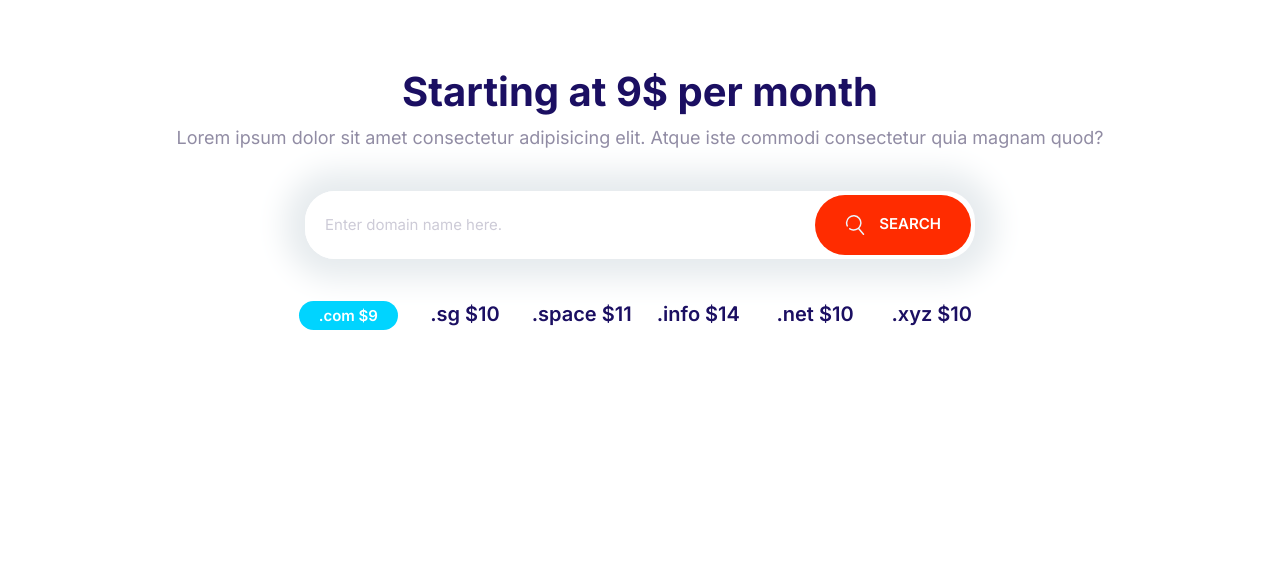
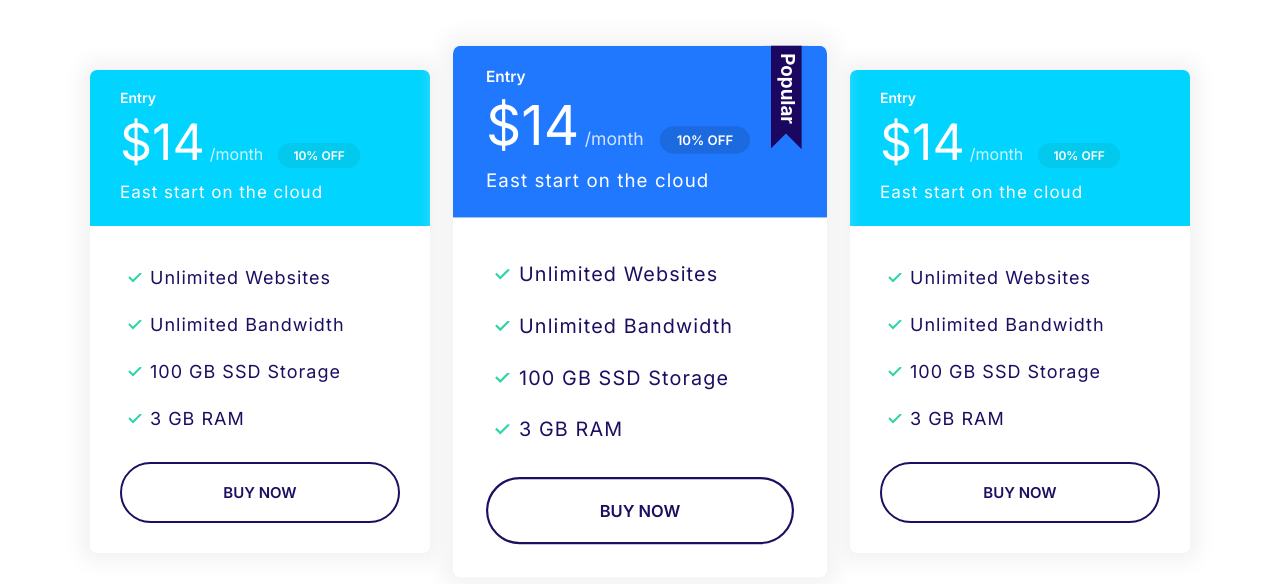
Before and after one commit to AbbasRazaPakistan/Moshify, a plain HTML site: page index.html in a window 1280 px wide. Drawn offline with Linux system fonts and the light colour scheme.

Commit message:
Plans Block created.

```diff
--- a/css/style.css
+++ b/css/style.css
@@ -271,7 +271,13 @@ a {
 .card--secondary .badge--secondary {
   background-color: #03caec;
 }
+.card--primary .badge--primary {
+  background-color: #1c6ae0;
+}
 /* Plans */
+.plan {
+  transition: transform 0.2s ease-out;
+}
 .plan__name {
   color: #fff;
   margin: 0;
@@ -297,6 +303,9 @@ a {
   margin-bottom: 2rem;
   letter-spacing: 1px;
 }
+.plan--popular {
+  transform: scale(1.1);
+}
 .plan--popular .card__header {
   position: relative;
 }
@@ -305,8 +314,14 @@ a {
   width: 40px;
   display: inline-block;
   position: absolute;
-  top: -5px;
+  top: -6px;
   right: 5%;
+}
+.plan:hover {
+  transform: scale(1.05);
+}
+.plan--popular:hover {
+  transform: scale(1.15);
 }
 @media screen and (min-width: 1024px) {
   .plan__name {
@@ -379,9 +394,15 @@ a {
 .grid {
   display: grid;
 }
+
 @media screen and (min-width: 768px) {
   .grid--1x2 {
     grid-template-columns: repeat(2, 1fr);
+  }
+}
+@media screen and (min-width: 1024px) {
+  .grid--1x3 {
+    grid-template-columns: repeat(3, 1fr);
   }
 }
 /* Testimonials */
@@ -595,3 +616,11 @@ a {
     grid-template-columns: repeat(auto-fit, minmax(10rem, 1fr));
   }
 }
+/* Plan Block */
+.block-plans .grid {
+  gap: 8rem 4rem;
+}
+.grid .card {
+  max-width: 500px;
+  margin: 0 auto;
+}
--- a/index.html
+++ b/index.html
@@ -14,35 +14,72 @@
     <title>Moshify</title>
   </head>
   <body style="padding: 10px">
-    <section class="block container block-domain">
-      <header class="block__header">
-        <h2 class="block__heading">Starting at 9$ per month</h2>
-        <p>
-          Lorem ipsum dolor sit amet consectetur adipisicing elit. Atque iste
-          commodi consectetur quia magnam quod?
-        </p>
-      </header>
-      <div class="input-group">
-        <input
-          type="text"
-          class="input"
-          placeholder="Enter domain name here."
-        />
-        <button class="btn btn--accent">
-          <svg class="icon icon--white">
-            <use xlink:href="../images/sprite-icon.svg#search"></use>
-          </svg>
-          Search
-        </button>
+    <section class="block container block-plans">
+      <div class="grid grid grid--1x3">
+        <div class="plan">
+          <div class="card card--secondary">
+            <header class="card__header">
+              <!-- <img class="" src="./images/popular.svg" alt="" /> -->
+              <h3 class="plan__name">Entry</h3>
+              <span class="plan__price">$14</span>
+              <span class="plan__billing-cycle">/month</span>
+              <span class="badge badge--secondary badge--small">10% OFF</span>
+              <span class="plan__description">East start on the cloud</span>
+            </header>
+            <div class="card__body">
+              <ul class="list list--tik">
+                <li class="list__item">Unlimited Websites</li>
+                <li class="list__item">Unlimited Bandwidth</li>
+                <li class="list__item">100 GB SSD Storage</li>
+                <li class="list__item">3 GB RAM</li>
+              </ul>
+              <button class="btn btn--outline btn--block">BUY NOW</button>
+            </div>
+          </div>
+        </div>
+        <div class="plan plan--popular">
+          <div class="card card--primary">
+            <header class="card__header">
+              <!-- <img class="" src="./images/popular.svg" alt="" /> -->
+              <h3 class="plan__name">Entry</h3>
+              <span class="plan__price">$14</span>
+              <span class="plan__billing-cycle">/month</span>
+              <span class="badge badge--primary badge--small">10% OFF</span>
+              <span class="plan__description">East start on the cloud</span>
+            </header>
+            <div class="card__body">
+              <ul class="list list--tik">
+                <li class="list__item">Unlimited Websites</li>
+                <li class="list__item">Unlimited Bandwidth</li>
+                <li class="list__item">100 GB SSD Storage</li>
+                <li class="list__item">3 GB RAM</li>
+              </ul>
+              <button class="btn btn--outline btn--block">BUY NOW</button>
+            </div>
+          </div>
+        </div>
+        <div class="plan">
+          <div class="card card--secondary">
+            <header class="card__header">
+              <!-- <img class="" src="./images/popular.svg" alt="" /> -->
+              <h3 class="plan__name">Entry</h3>
+              <span class="plan__price">$14</span>
+              <span class="plan__billing-cycle">/month</span>
+              <span class="badge badge--secondary badge--small">10% OFF</span>
+              <span class="plan__description">East start on the cloud</span>
+            </header>
+            <div class="card__body">
+              <ul class="list list--tik">
+                <li class="list__item">Unlimited Websites</li>
+                <li class="list__item">Unlimited Bandwidth</li>
+                <li class="list__item">100 GB SSD Storage</li>
+                <li class="list__item">3 GB RAM</li>
+              </ul>
+              <button class="btn btn--outline btn--block">BUY NOW</button>
+            </div>
+          </div>
+        </div>
       </div>
-      <ul class="list block-domain__prices">
-        <li><span class="badge badge--secondary">.com $9</span></li>
-        <li>.sg $10</li>
-        <li>.space $11</li>
-        <li>.info $14</li>
-        <li>.net $10</li>
-        <li>.xyz $10</li>
-      </ul>
     </section>
     <script src="./js/main.js"></script>
   </body>
```
Also changed, not shown: components/plans_block.html (added, +67 -0 lines).
